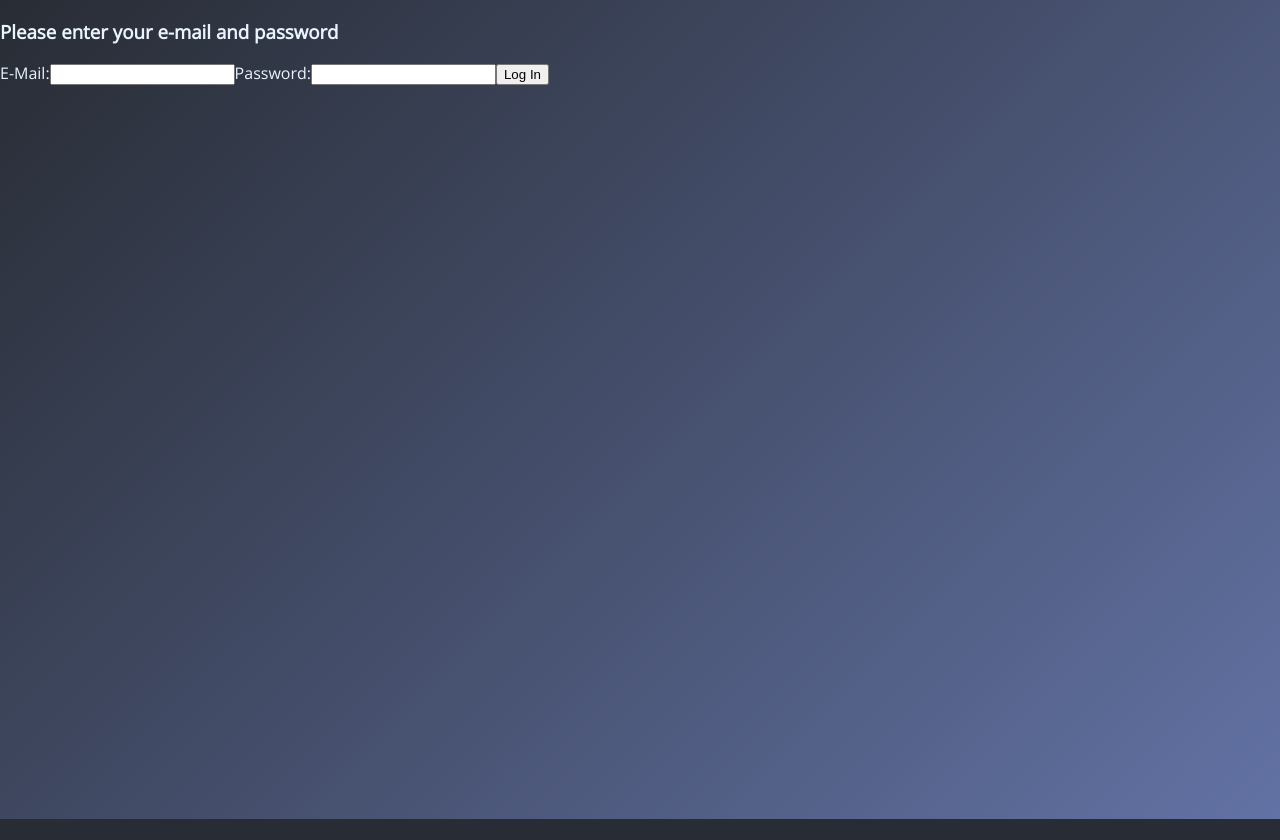
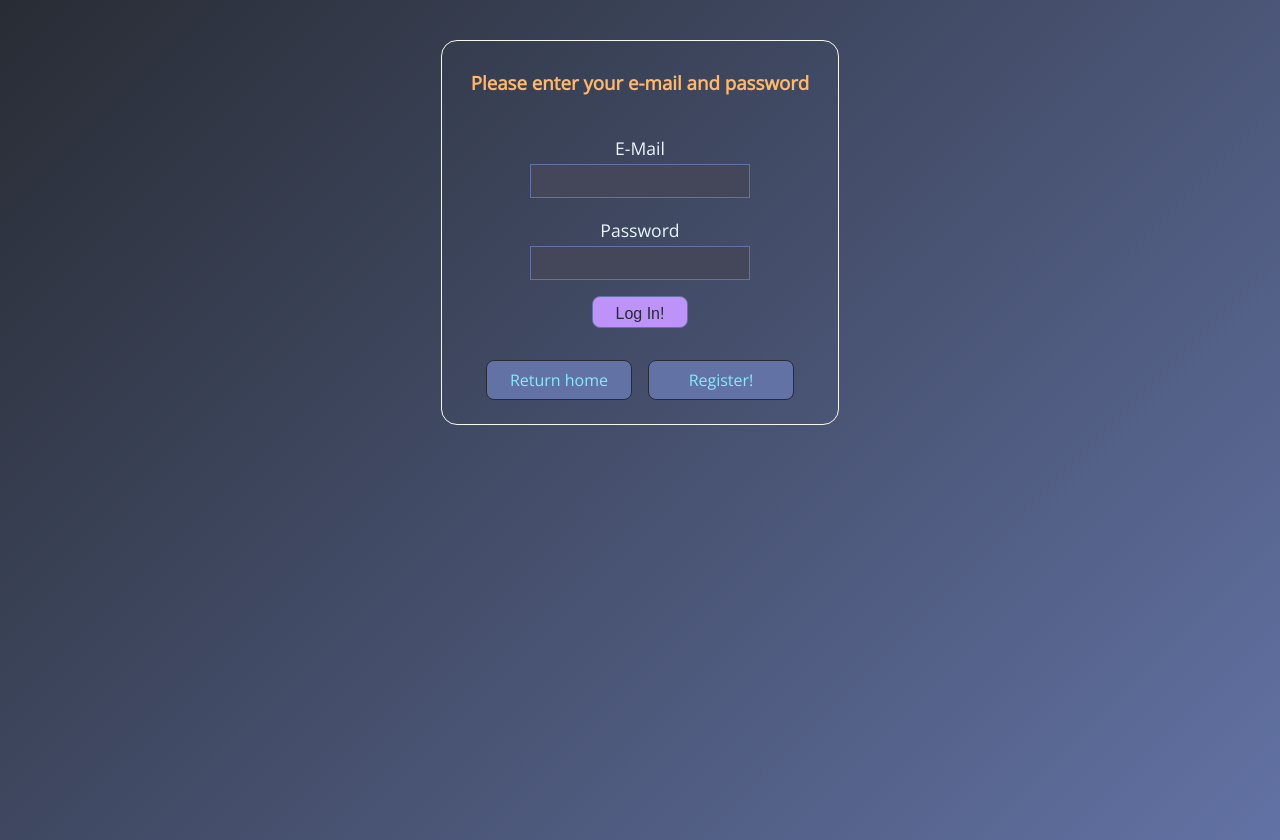
Before and after one commit to eduardpeters/pico-url-frontend, a React (Create React App) app: page /login in a window 1280 px wide. Before the commit the page ends 819 px from the top, so only its background shows below. Built offline with nearby package versions, Linux system fonts and the light colour scheme; no server answers.

Commit message:
Basic Login component styling

```diff
--- a/src/components/Login.tsx
+++ b/src/components/Login.tsx
@@ -1,5 +1,8 @@
 import { useState } from "react";
+import { Link } from "react-router-dom";
 import { authAPI } from "../services/authAPI";
+import styles from "../styles/general.module.css";
+import "../styles/Login.css";
 
 function Login() {
     const [email, setEmail] = useState("");
@@ -20,16 +23,26 @@ function Login() {
     }
 
     return (
-        <div className="Login">
-            {errorMessage.length ? <h3>{errorMessage}</h3> : null}
-            <h3>Please enter your e-mail and password</h3>
-            <form onSubmit={event => handleLogIn(event)}>
-                <label htmlFor="email">E-Mail:</label>
-                <input type="email" id="email" required onChange={event => setEmail(event.target.value)}></input>
-                <label htmlFor="password">Password:</label>
-                <input type="password" id="password" required onChange={event => setPassword(event.target.value)}></input>
-                <button type="submit">Log In</button>
-            </form>
+        <div className={styles.container}>
+            <div className="login__content">
+                <h3 className={styles.subtitle}>Please enter your e-mail and password</h3>
+                <p className="form__error">{errorMessage}</p>
+                <form className="form__container" onSubmit={event => handleLogIn(event)}>
+                    <div className="form__field">
+                        <label htmlFor="email">E-Mail</label>
+                        <input type="email" id="email" required onChange={event => setEmail(event.target.value)}></input>
+                    </div>
+                    <div className="form__field">
+                        <label htmlFor="password">Password</label>
+                        <input type="password" id="password" required onChange={event => setPassword(event.target.value)}></input>
+                    </div>
+                    <button className="form__button" type="submit">Log In!</button>
+                </form>
+                <div className={styles.links}>
+                    <Link to="/">Return home</Link>
+                    <Link to="/register">Register!</Link>
+                </div>
+            </div>
         </div>
     );
 }
--- /dev/null
+++ b/src/styles/Login.css
@@ -0,0 +1,66 @@
+.form__container {
+    display: flex;
+    flex-flow: column nowrap;
+    justify-content: center;
+    align-items: center;
+    text-align: center;
+    padding: 1rem;
+}
+
+.form__button {
+    background-color: #bd93f9;
+    border: 0.1rem solid #6272a4;
+    border-radius: 0.5rem;
+    color: #282a36;
+    font-size: 1rem;
+    height: 2rem;
+    margin: 0.5rem;
+    padding: 0.5rem;
+    cursor: pointer;
+    width: 6rem;
+}
+
+.form__button:hover {
+    opacity: 0.8;
+}
+
+.form__error {
+    color: #ff5555;
+    font-weight: bold;
+    margin: 0;
+}
+
+.form__field {
+    display: flex;
+    flex-flow: column nowrap;
+    margin: 0.5rem;
+}
+
+.form__field > label {
+    font-size: 1.1rem;
+    margin: 0.25rem;
+}
+
+.form__field > input {
+    all: unset;
+    background-color: #44475a;
+    border: 0.1rem solid #6272a4;
+    color: #8be9fd;
+    height: 1rem;
+    padding: 0.5rem;
+}
+
+.form__field > input:focus {
+    border-color: #ff79c6;
+}
+
+.login__content {
+    border: 0.1rem solid#f8f8f2;
+    border-radius: 1rem;
+    display: flex;
+    flex-flow: column nowrap;
+    justify-content: center;
+    align-items: center;
+    text-align: center;
+    padding: 1rem;
+}
```
